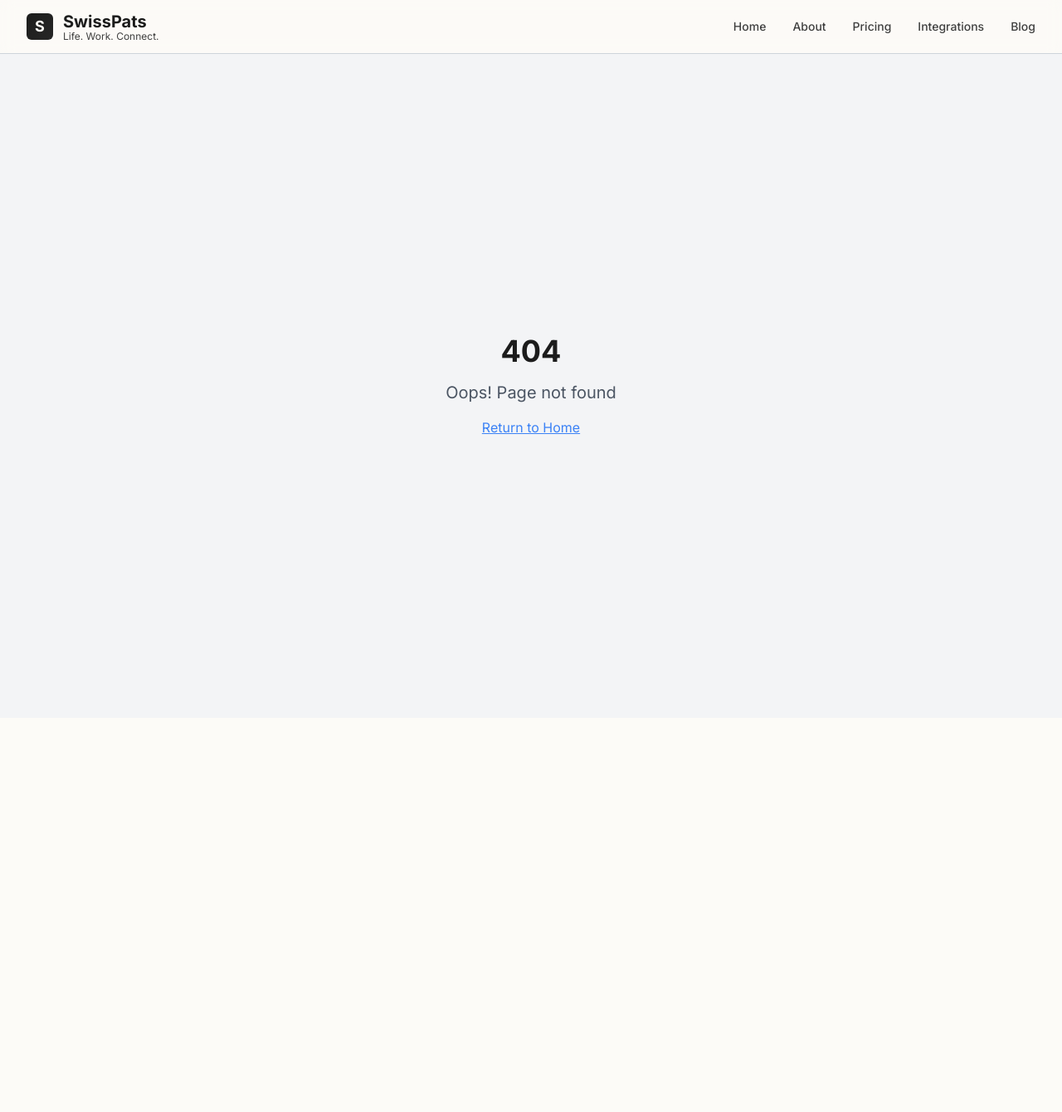
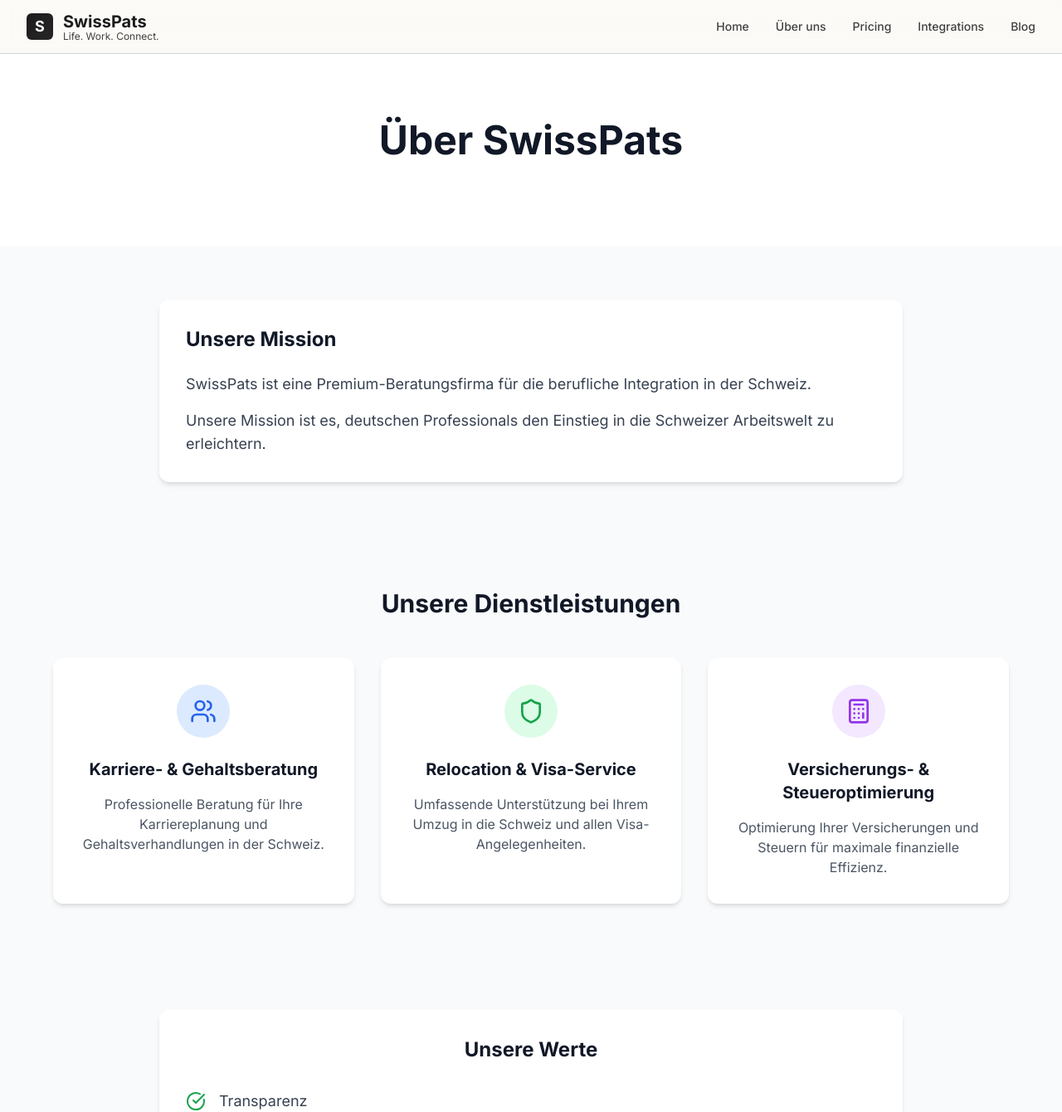
Before and after one commit to Testovan/swiss-potential-unlocked, a React (Vite) app: page /ueber-uns in a window 1280 px wide. Before the commit this address had no page. Shown: the top 1340 px of the page at 83% size. Before the commit the page ends 865 px from the top, so only its background shows below. Built offline with nearby package versions, Linux system fonts and the light colour scheme.

Commit message:
Update menu and create "About Us" page
Replaced "About" with "Über uns" in the main menu and created a new page at `/ueber-uns`. The new page includes a hero section with the title "Über SwissPats", a company description, a list of services in three cards, and a footer with company details.

```diff
--- a/src/App.tsx
+++ b/src/App.tsx
@@ -7,6 +7,7 @@ import Header from "@/components/Header";
 import Index from "./pages/Index";
 import Analysis from "./pages/Analysis";
 import DetailedAnalysis from "./pages/DetailedAnalysis";
+import UeberUns from "./pages/UeberUns";
 import NotFound from "./pages/NotFound";
 
 const queryClient = new QueryClient();
@@ -23,6 +24,7 @@ const App = () => (
             <Route path="/" element={<Index />} />
             <Route path="/analysis" element={<Analysis />} />
             <Route path="/detailed-analysis" element={<DetailedAnalysis />} />
+            <Route path="/ueber-uns" element={<UeberUns />} />
             {/* ADD ALL CUSTOM ROUTES ABOVE THE CATCH-ALL "*" ROUTE */}
             <Route path="*" element={<NotFound />} />
           </Routes>
--- a/src/components/Header.tsx
+++ b/src/components/Header.tsx
@@ -7,7 +7,7 @@ const Header = () => {
 
   const navigationItems = [
     { name: 'Home', href: '/' },
-    { name: 'About', href: '/about' },
+    { name: 'Über uns', href: '/ueber-uns' },
     { name: 'Pricing', href: '/pricing' },
     { name: 'Integrations', href: '/integrations' },
     { name: 'Blog', href: '/blog' }
--- /dev/null
+++ b/src/pages/UeberUns.tsx
@@ -0,0 +1,111 @@
+import { CheckCircle, Users, Shield, Calculator } from "lucide-react";
+
+const UeberUns = () => {
+  return (
+    <main className="min-h-screen bg-gray-50">
+      {/* Hero Section */}
+      <section className="py-20 px-4 bg-white">
+        <div className="max-w-4xl mx-auto text-center">
+          <h1 className="text-4xl md:text-5xl font-bold text-gray-900 mb-6">
+            Über SwissPats
+          </h1>
+        </div>
+      </section>
+
+      {/* Firmenbeschreibung */}
+      <section className="py-16 px-4">
+        <div className="max-w-4xl mx-auto">
+          <div className="bg-white rounded-xl shadow-md p-8">
+            <h2 className="text-2xl font-bold text-gray-900 mb-6">Unsere Mission</h2>
+            <p className="text-lg text-gray-700 mb-4">
+              SwissPats ist eine Premium-Beratungsfirma für die berufliche Integration in der Schweiz.
+            </p>
+            <p className="text-lg text-gray-700">
+              Unsere Mission ist es, deutschen Professionals den Einstieg in die Schweizer Arbeitswelt zu erleichtern.
+            </p>
+          </div>
+        </div>
+      </section>
+
+      {/* Dienstleistungen */}
+      <section className="py-16 px-4">
+        <div className="max-w-6xl mx-auto">
+          <h2 className="text-3xl font-bold text-gray-900 text-center mb-12">Unsere Dienstleistungen</h2>
+          <div className="grid md:grid-cols-3 gap-8">
+            <div className="bg-white rounded-xl shadow-md p-8 text-center">
+              <div className="w-16 h-16 bg-blue-100 rounded-full flex items-center justify-center mx-auto mb-6">
+                <Users className="w-8 h-8 text-blue-600" />
+              </div>
+              <h3 className="text-xl font-bold text-gray-900 mb-4">Karriere- & Gehaltsberatung</h3>
+              <p className="text-gray-600">
+                Professionelle Beratung für Ihre Karriereplanung und Gehaltsverhandlungen in der Schweiz.
+              </p>
+            </div>
+
+            <div className="bg-white rounded-xl shadow-md p-8 text-center">
+              <div className="w-16 h-16 bg-green-100 rounded-full flex items-center justify-center mx-auto mb-6">
+                <Shield className="w-8 h-8 text-green-600" />
+              </div>
+              <h3 className="text-xl font-bold text-gray-900 mb-4">Relocation & Visa-Service</h3>
+              <p className="text-gray-600">
+                Umfassende Unterstützung bei Ihrem Umzug in die Schweiz und allen Visa-Angelegenheiten.
+              </p>
+            </div>
+
+            <div className="bg-white rounded-xl shadow-md p-8 text-center">
+              <div className="w-16 h-16 bg-purple-100 rounded-full flex items-center justify-center mx-auto mb-6">
+                <Calculator className="w-8 h-8 text-purple-600" />
+              </div>
+              <h3 className="text-xl font-bold text-gray-900 mb-4">Versicherungs- & Steueroptimierung</h3>
+              <p className="text-gray-600">
+                Optimierung Ihrer Versicherungen und Steuern für maximale finanzielle Effizienz.
+              </p>
+            </div>
+          </div>
+        </div>
+      </section>
+
+      {/* Werte & Vertrauen */}
+      <section className="py-16 px-4">
+        <div className="max-w-4xl mx-auto">
+          <div className="bg-white rounded-xl shadow-md p-8">
+            <h2 className="text-2xl font-bold text-gray-900 mb-8 text-center">Unsere Werte</h2>
+            <div className="space-y-4">
+              <div className="flex items-center">
+                <CheckCircle className="w-6 h-6 text-green-600 mr-4" />
+                <span className="text-lg text-gray-700">Transparenz</span>
+              </div>
+              <div className="flex items-center">
+                <CheckCircle className="w-6 h-6 text-green-600 mr-4" />
+                <span className="text-lg text-gray-700">Schweizer Präzision</span>
+              </div>
+              <div className="flex items-center">
+                <CheckCircle className="w-6 h-6 text-green-600 mr-4" />
+                <span className="text-lg text-gray-700">Individuelle Betreuung</span>
+              </div>
+            </div>
+          </div>
+        </div>
+      </section>
+
+      {/* Footer/Impressum */}
+      <section className="py-16 px-4 bg-gray-100">
+        <div className="max-w-4xl mx-auto">
+          <div className="bg-white rounded-xl shadow-md p-8">
+            <h2 className="text-2xl font-bold text-gray-900 mb-6">Impressum</h2>
+            <div className="text-gray-700 space-y-2">
+              <p className="font-semibold">SwissPats GmbH</p>
+              <p>Musterstraße 12</p>
+              <p>8000 Zürich, Schweiz</p>
+              <p className="mt-4">
+                E-Mail: <a href="mailto:kontakt@swisspats.ch" className="text-blue-600 hover:underline">kontakt@swisspats.ch</a>
+              </p>
+            </div>
+          </div>
+        </div>
+      </section>
+    </main>
+  );
+};
+
+export default UeberUns;
```
